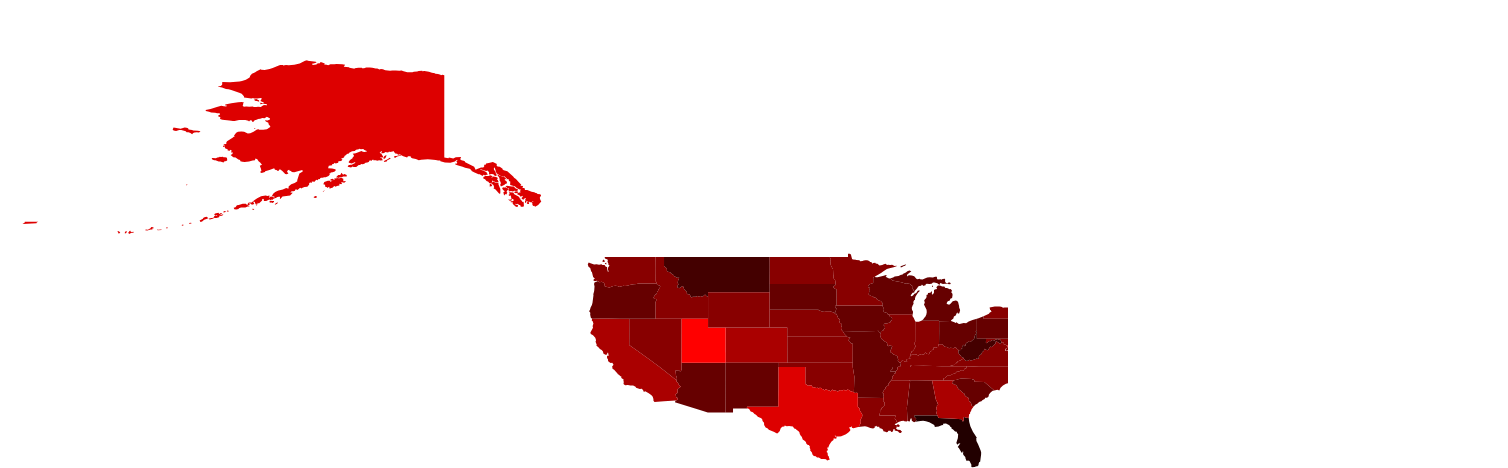
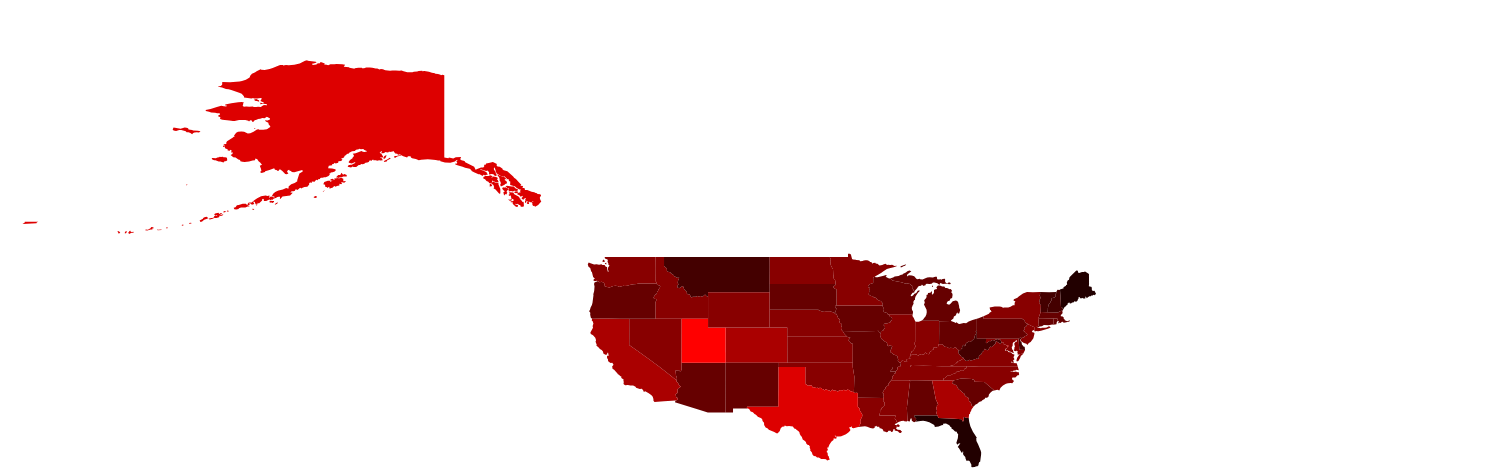
Before and after one commit to sli7826/dandyhacks2020, a website: page client/index.html in a window 1280 px wide. Shown: the part 433-901 px from the top of the page, 1508 px wide, since content can reach past the window. Drawn offline with Linux system fonts and the light colour scheme; files whose address does not match are found by name.

Commit message:
Update index.html

```diff
--- a/client/index.html
+++ b/client/index.html
@@ -4,7 +4,7 @@
         <meta charset="utf-8">
         <title>lol</title>
 
-        <canvas id="myCanvas" width="1000" height="1000"></canvas>
+        <canvas id="myCanvas" width="1500" height="1500"></canvas>
         <script type="text/javascript" src="client/usa.json"></script>
         <script type="text/javascript" src="client/covid.json"></script>
 		<script type="text/javascript" src="client/scores.json"></script>
```
